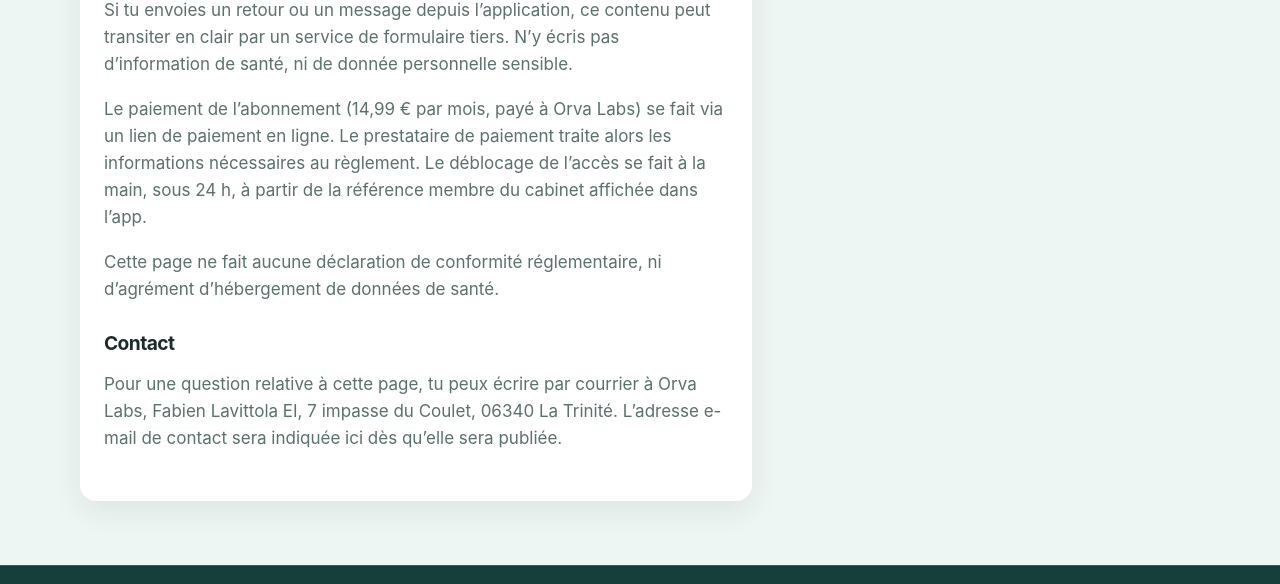
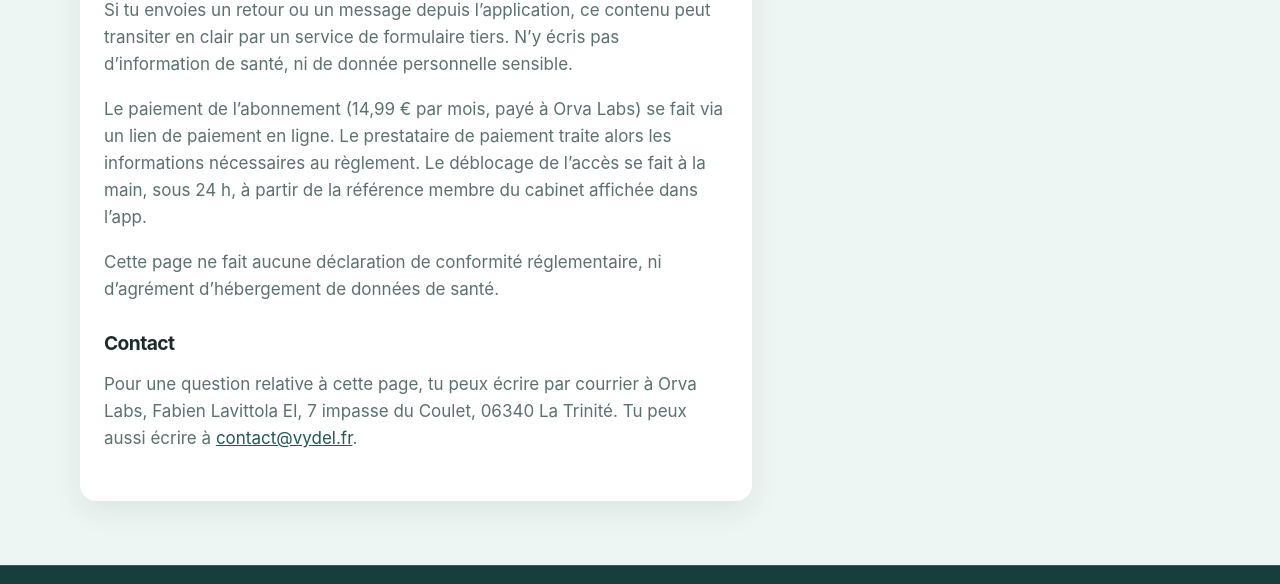
Before and after one commit to MARIONGOMEZ/vydel-site, a plain HTML site: page confidentialite.html in a window 1280 px wide. Shown: the part 895-1479 px from the top of the page. Drawn offline with Linux system fonts and the light colour scheme.

Commit message:
Confidentialité : adresse de contact contact@vydel.fr (mailto)

```diff
--- a/confidentialite.html
+++ b/confidentialite.html
@@ -64,7 +64,7 @@
         <p>Cette page ne fait aucune déclaration de conformité réglementaire, ni d’agrément d’hébergement de données de santé.</p>
 
         <h2>Contact</h2>
-        <p>Pour une question relative à cette page, tu peux écrire par courrier à Orva Labs, Fabien Lavittola EI, 7 impasse du Coulet, 06340 La Trinité. L’adresse e-mail de contact sera indiquée ici dès qu’elle sera publiée.</p>
+        <p>Pour une question relative à cette page, tu peux écrire par courrier à Orva Labs, Fabien Lavittola EI, 7 impasse du Coulet, 06340 La Trinité. Tu peux aussi écrire à <a href="mailto:contact@vydel.fr">contact@vydel.fr</a>.</p>
       </article>
     </div>
   </main>
```
